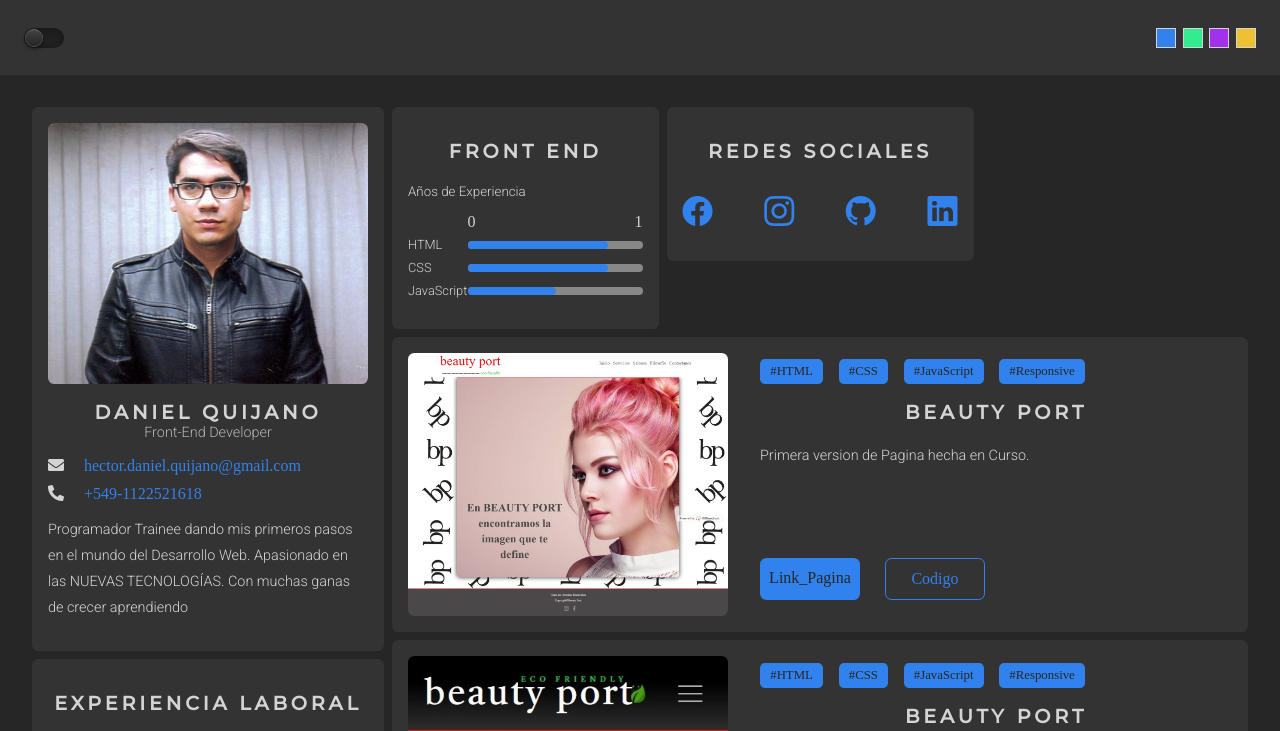
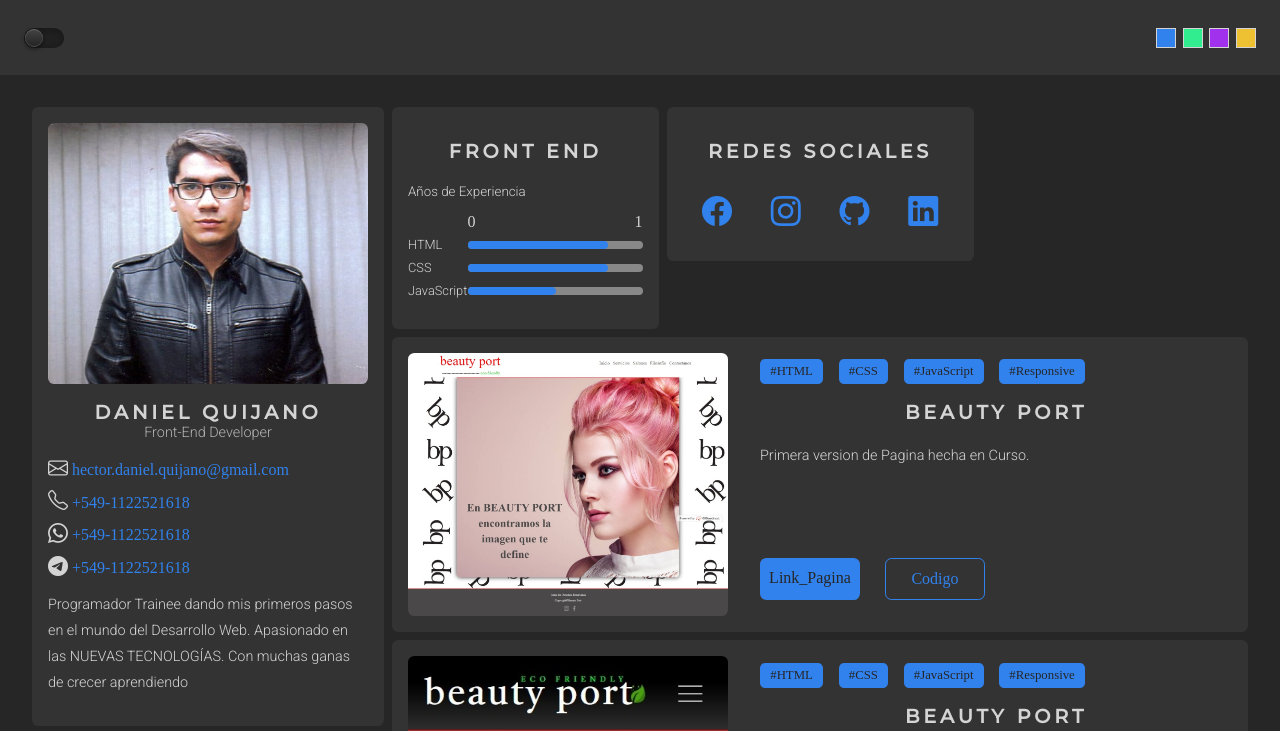
Before and after one commit to DanielQuijano1/Portfolio, a plain HTML site: page index.html in a window 1280 px wide. Shown: the top 731 px of the page. Drawn offline with nearby package versions, Linux system fonts and the light colour scheme.

Commit message:
cambio a redes

```diff
--- a/css/styles.css
+++ b/css/styles.css
@@ -234,13 +234,17 @@ body.oscuro {
 
 .redes{
     display: flex;
-    justify-content: space-between;
+    justify-content: space-around;
     width: 275px;
     height: 50px;
 }
 
-.bi, .bi-facebook{
+.card .bi, .card .bi-facebook{
    font-size: 30px;
+}
+
+.card__link .bi{
+    font-size: 20px;
 }
 
 @media screen and (min-width: 760px) {
--- a/index.html
+++ b/index.html
@@ -51,14 +51,23 @@
         </div>
         <div class="car__body">
           <div class="card__link">
-            <i class="fas fa-envelope icon"></i>
+            <i class="bi bi-envelope"></i>
             <a href="mailto:hector.daniel.quijano@gmail.com">hector.daniel.quijano@gmail.com</a>
           </div>
           <div class="card__link">
-            <i class="fas fa-phone-alt icon"></i>
+            <i class="bi bi-telephone"></i>
             <a href="tel:+5491122521618">+549-1122521618
             </a>
           </div>
+          <div class="card__link">
+            <i class="bi bi-whatsapp"></i>
+            <a href="https://wa.me/+5491122521618">+549-1122521618</a>
+          </div>
+          <div class="card__link">
+            <i class="bi bi-telegram"></i>
+            <a href="https://t.me/+5491122521618">+549-1122521618</a>
+          </div>
+
           <p class="card__text">
             Programador Trainee dando mis primeros pasos en el mundo del Desarrollo Web. Apasionado en las NUEVAS
             TECNOLOGÍAS. Con muchas ganas de crecer aprendiendo
```
